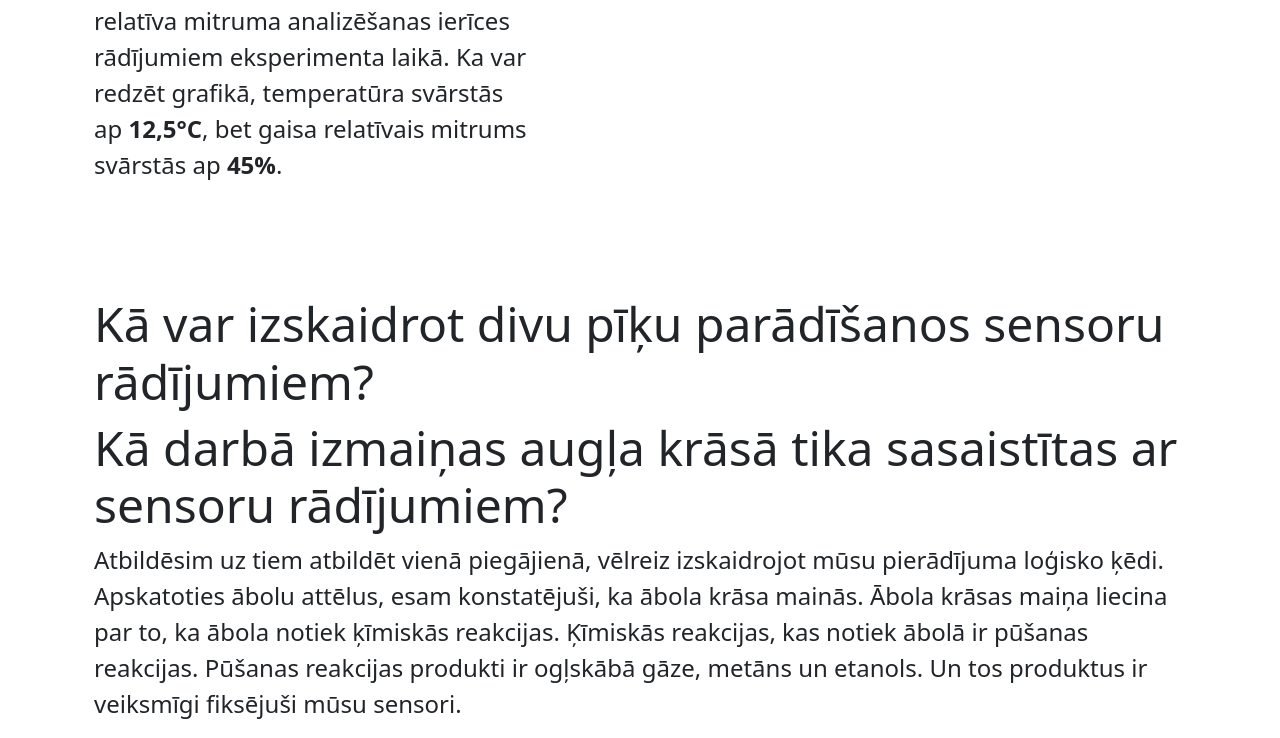
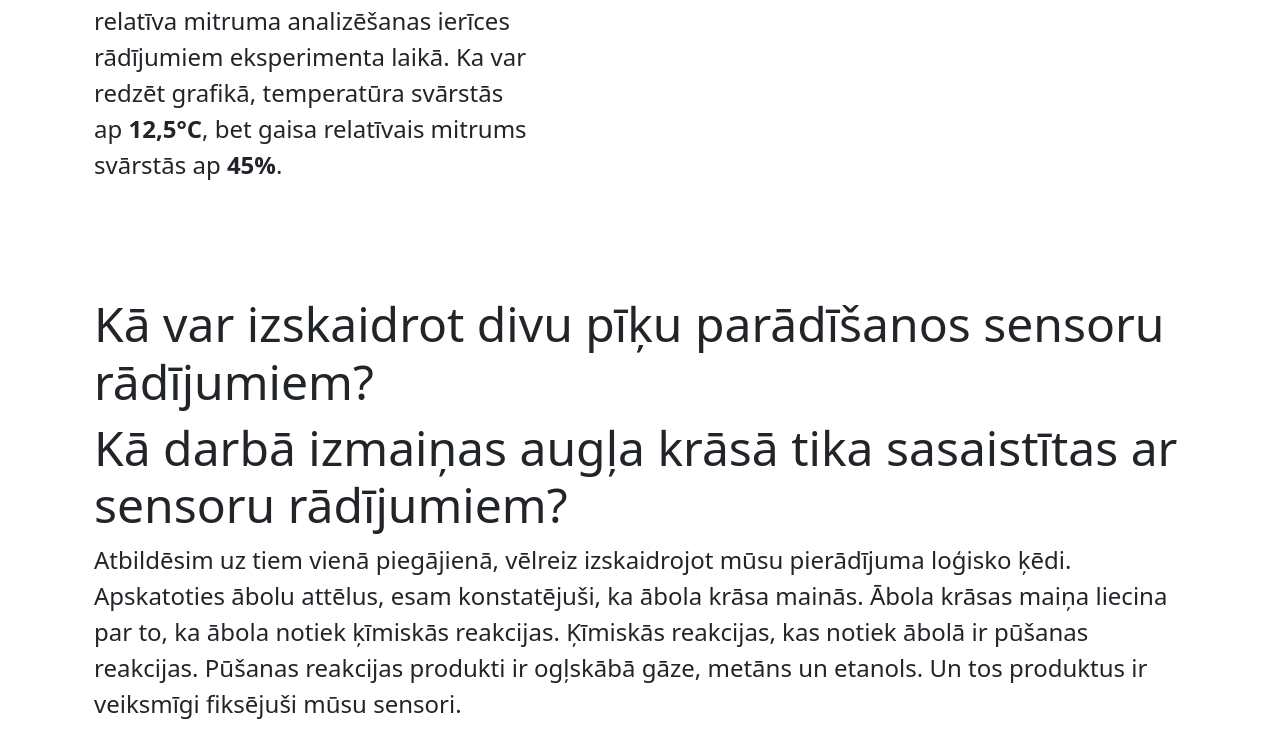
Before and after one commit to akorny/akorny.github.io, a plain HTML site: page index.html in a window 1280 px wide. Shown: the part 7467-8205 px from the top of the page. Drawn offline with nearby package versions, Linux system fonts and the light colour scheme.

Commit message:
Fix index.html

```diff
--- a/index.html
+++ b/index.html
@@ -189,7 +189,8 @@
                                     pēc gāzēm, kas izdalās pūšanas laikā. Katra
                                     sensora veida mūms bija pa 2 eksemplāri.
                                     Katru sensora veidu pārus pieslēdzam pie
-                                    <b>Arduino Nano</b> un veicam mazus eksperimentus.
+                                    <b>Arduino Nano</b> un veicam mazus
+                                    eksperimentus.
                                 </p>
                                 <p class="custom-text">
                                     Eksperimentu rezultātā, mēs izslēdzam
@@ -577,8 +578,8 @@
                         <div class="row">
                             <div class="col-md-6">
                                 <p class="custom-text">
-                                    Mēs varam secināt, ka mums izdevās noteikt un
-                                    izveidot gāzu analizatoru no viegli
+                                    Mēs varam secināt, ka mums izdevās noteikt
+                                    un izveidot gāzu analizatoru no viegli
                                     pieejamiem komponentiem un izstrādāt
                                     nepieciešamo programmatūru un reģistrēšanas
                                     ierīci, piedāvājot problēmas risinājumu.
@@ -656,7 +657,7 @@
                                     ģimenes vasarnīca. Tur ir uzstādīts
                                     automatizēts gāzes katls, kas var nodrošināt
                                     praktiski nemainīgu gaisa temperatūru
-                                    telpās. Ka pierādījumu tam, ka eksperimenta
+                                    telpās. Kā pierādījumu tam, ka eksperimenta
                                     laikā bija nodrošināta gandrīz vienāda
                                     temperatūra un gaisa mitrums, varam apskatīt
                                     grafiku, kas tika izveidots, balstoties uz
@@ -706,17 +707,16 @@
                         <div class="row">
                             <div class="col-12">
                                 <p class="custom-text">
-                                    Atbildēsim uz tiem atbildēt vienā
-                                    piegājienā, vēlreiz izskaidrojot mūsu
-                                    pierādījuma loģisko ķēdi. Apskatoties ābolu
-                                    attēlus, esam konstatējuši, ka ābola krāsa
-                                    mainās. Ābola krāsas maiņa liecina par to,
-                                    ka ābola notiek ķīmiskās reakcijas. Ķīmiskās
-                                    reakcijas, kas notiek ābolā ir pūšanas
-                                    reakcijas. Pūšanas reakcijas produkti ir
-                                    ogļskābā gāze, metāns un etanols. Un tos
-                                    produktus ir veiksmīgi fiksējuši mūsu
-                                    sensori.
+                                    Atbildēsim uz tiem vienā piegājienā, vēlreiz
+                                    izskaidrojot mūsu pierādījuma loģisko ķēdi.
+                                    Apskatoties ābolu attēlus, esam
+                                    konstatējuši, ka ābola krāsa mainās. Ābola
+                                    krāsas maiņa liecina par to, ka ābola notiek
+                                    ķīmiskās reakcijas. Ķīmiskās reakcijas, kas
+                                    notiek ābolā ir pūšanas reakcijas. Pūšanas
+                                    reakcijas produkti ir ogļskābā gāze, metāns
+                                    un etanols. Un tos produktus ir veiksmīgi
+                                    fiksējuši mūsu sensori.
                                 </p>
                             </div>
                         </div>
```
